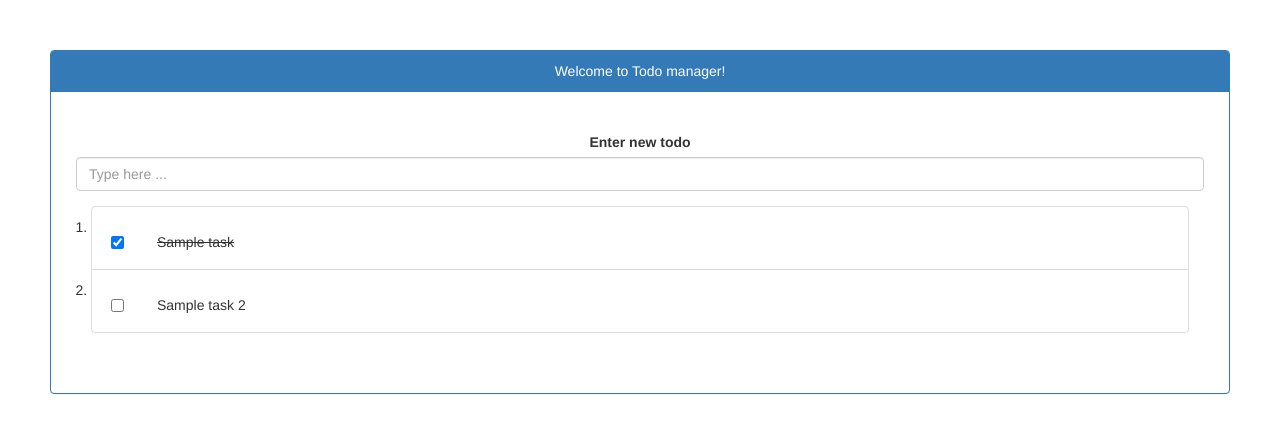
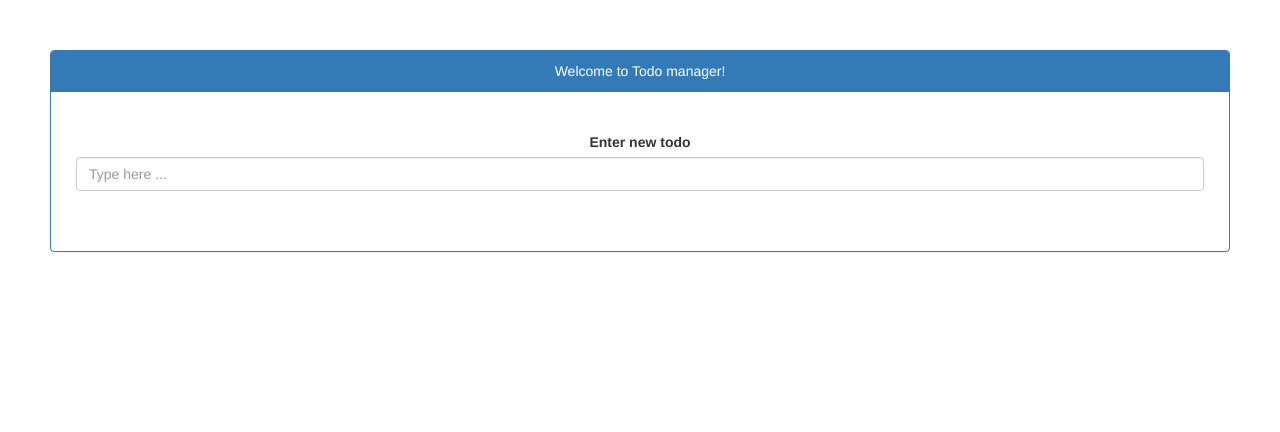
Before and after one commit to shubham-aneja/angular-samples, an Angular app: page / in a window 1280 px wide. Shown: the top 432 px of the page. Built offline with nearby package versions, Linux system fonts and the light colour scheme.

Commit message:
interface implemented

```diff
--- a/src/app/app.module.ts
+++ b/src/app/app.module.ts
@@ -4,6 +4,8 @@ import { FormsModule } from '@angular/forms';
 
 import { AppComponent } from './app.component';
 import {TasksListComponent} from './tasks/tasks-list.component'
+
+
 @NgModule({
   declarations: [
     AppComponent,
--- a/src/app/tasks/task.ts
+++ b/src/app/tasks/task.ts
@@ -1,4 +1,4 @@
-export interface Task {
+export  interface ITask {
   title: string,
   isCompleted: boolean
 }
--- a/src/app/tasks/tasks-list.component.ts
+++ b/src/app/tasks/tasks-list.component.ts
@@ -1,9 +1,7 @@
 import {Component, Input} from '@angular/core'
+//import {ITask} from './task'
+import {ITask} from './task'
 
-const comps = [
-  {title: 'Sample task', isCompleted: true},
-  {title: 'Sample task 2'}
-  ]
 
 @Component({
   selector: 'tasks-list',
@@ -12,22 +10,19 @@ const comps = [
   styleUrls: ['./tasks-list.component.css']
 })
 export class TasksListComponent {
-  @Input() enterTaskTitle:string='Enter new tasksdf';
+  @Input() enterTaskTitle:string = 'Enter new tasksdf';
   taskTitle = '';
-  taskList:any[] = [
-    {title: 'Sample task', isCompleted: true},
-    {title: 'Sample task 2'}
-  ];
+  taskList:ITask[]=[];
 
-  onKeyup(value):void {
+  onKeyup(value:string):void {
     value.trim()
     if (!value)return;
     //this.taskList.unshift(value)
-    this.taskList.push({title: value})
+    this.taskList.push({title: value, isCompleted: false})
     this.taskTitle = '';
   }
 
-  toggleCompletionStatus(task: any):void {
+  toggleCompletionStatus(task:ITask):void {
     task.isCompleted = !task.isCompleted;
   }
 }
```
